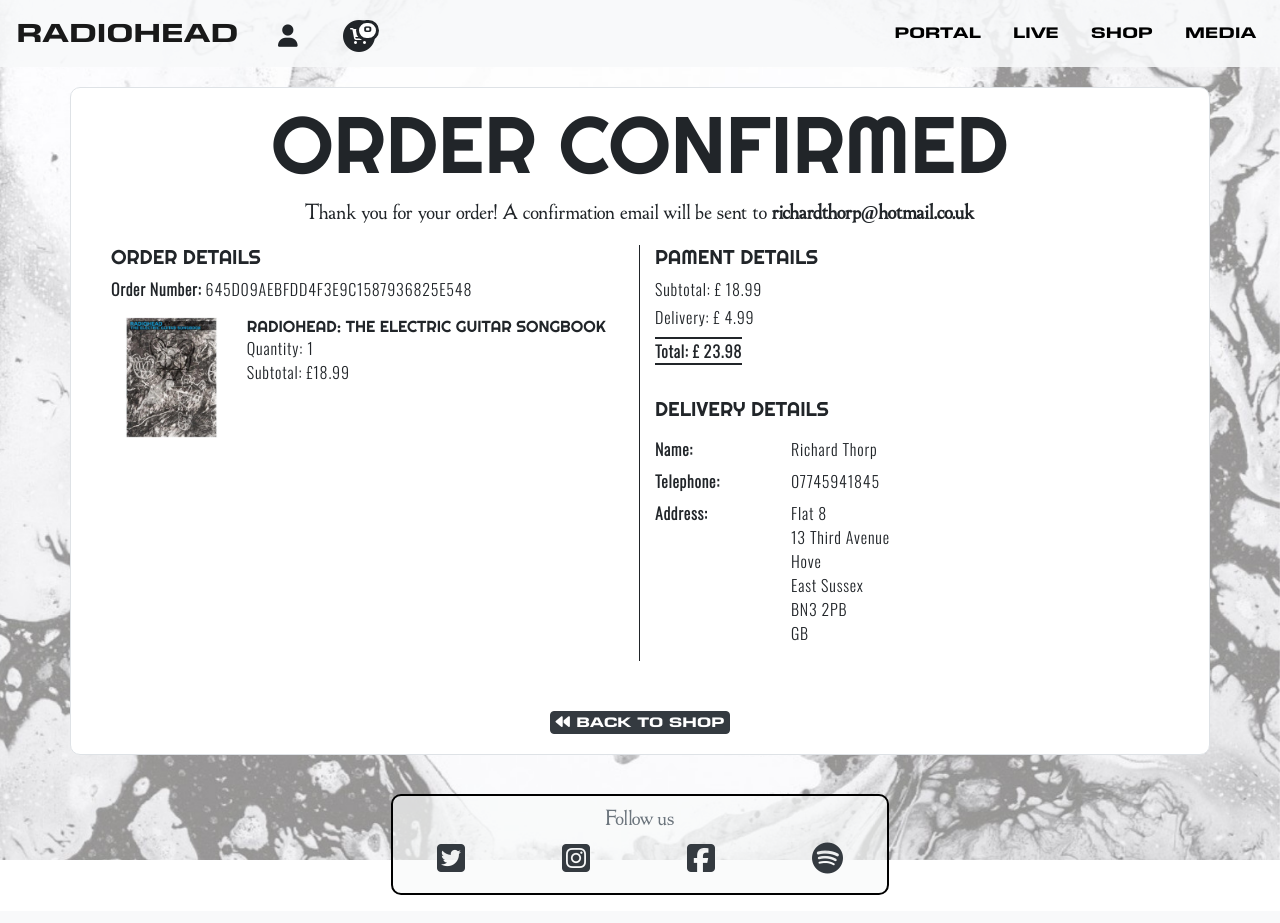
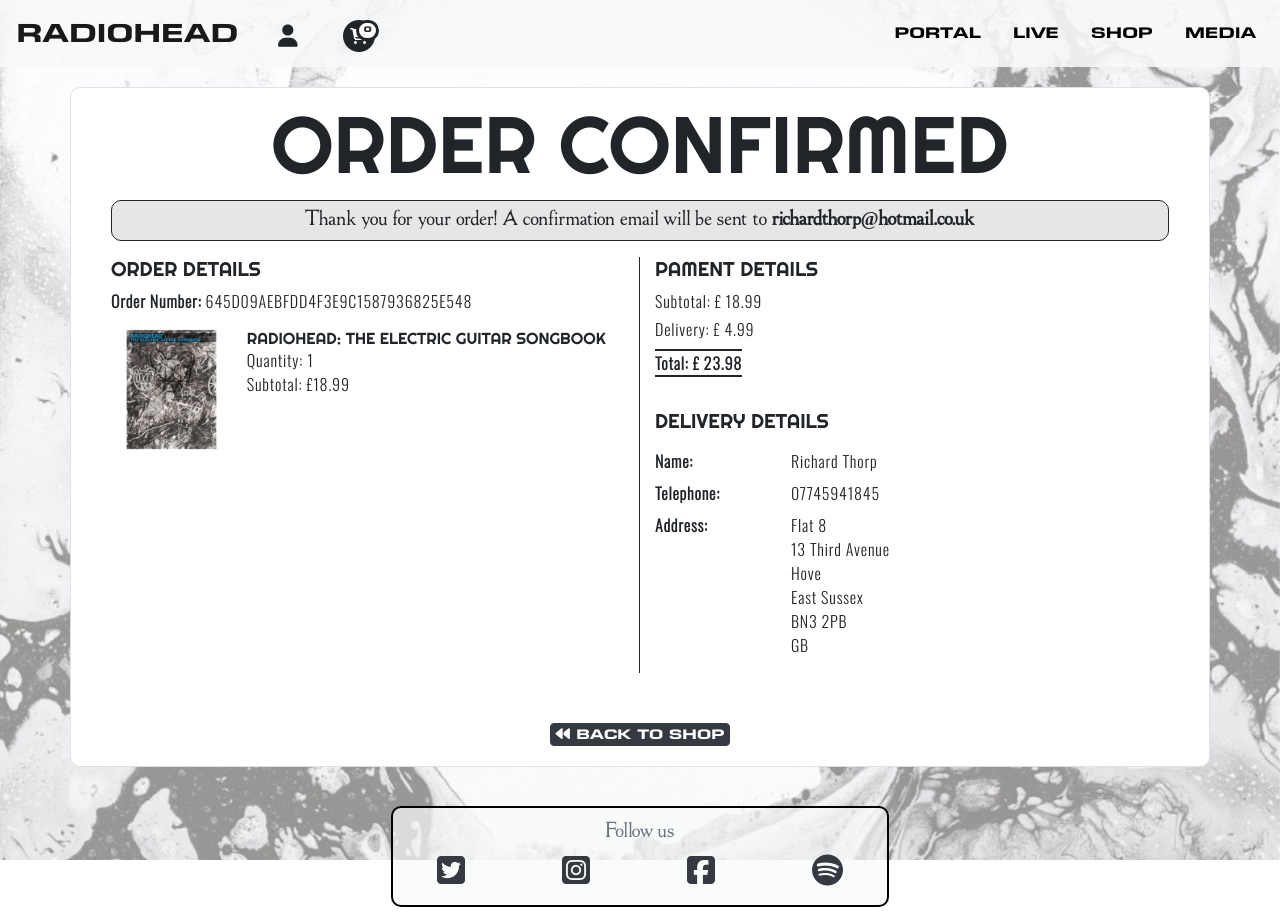
Before and after one commit to richardthorp/radiohead, a Django app: a page that uses checkout/templates/checkout/checkout_success.html in a window 1280 px wide. Before the commit the page ends 895 px from the top, so only its background shows below. Run offline with Django 3.2, Linux system fonts and the light colour scheme; data comes from the database, SQL or seed files in the repository; both versions use the stored data as it was after the commit; some libraries are stand-ins or nearby versions.

Commit message:
Add minor style changes

```diff
--- a/checkout/static/checkout/css/checkout.css
+++ b/checkout/static/checkout/css/checkout.css
@@ -1,5 +1,12 @@
 .order-summary-header {
     line-height: inherit;
+}
+
+.order-confirmation-p {
+    border: 1px solid #212529;
+    border-radius: 10px;
+    padding: 5px;
+    background-color: #e6e6e6;
 }
 
 @media only screen and (min-width: 768px) {
--- a/checkout/templates/checkout/checkout_success.html
+++ b/checkout/templates/checkout/checkout_success.html
@@ -6,7 +6,7 @@
 {% block content %}
 <div class="container content-container border">
     <h1 class="header-font page-header text-center">Order Confirmed</h1>
-    <p class="text-center">Thank you for your order! A confirmation email will be sent to
+    <p class="text-center order-confirmation-p">Thank you for your order! A confirmation email will be sent to
             <strong>{{ order.email }}</strong></p>
     <div class="row">
         <div class="col-12 col-md-6 confirmation-page-border">
--- a/media_app/static/media_app/js/media_app.js
+++ b/media_app/static/media_app/js/media_app.js
@@ -46,7 +46,7 @@
         error: function(xhr,status,error){
             if(xhr.status === 404){
                 htmlContent =
-                    `<p>This video currently has no comments.</p>`;
+                    `<p class="text-center">This video currently has no comments.</p>`;
 
             } else {
                 htmlContent =
--- a/shop/templates/shop/edit_product.html
+++ b/shop/templates/shop/edit_product.html
@@ -4,7 +4,7 @@
 {% block content %}
 <div class="container content-container">
     <h1 class="text-center header-font page-header">Edit {{ item_type }}</h1>
-    <a href="{% url 'shop_detail' item_type product.slug %}" class="mb-3 d-block"><i class="fas fa-backward"></i>Back to
+    <a href="{% url 'shop_detail' item_type product.slug %}" class="mb-3 d-block"><i class="fas fa-backward"></i> Back to
         item in shop</a>
     <div class="row">
         <div class="col-12 col-lg-6">
```
Also changed, not shown: media_app/templates/media_app/single_content.html (+4 -4 lines), db.sqlite3.
